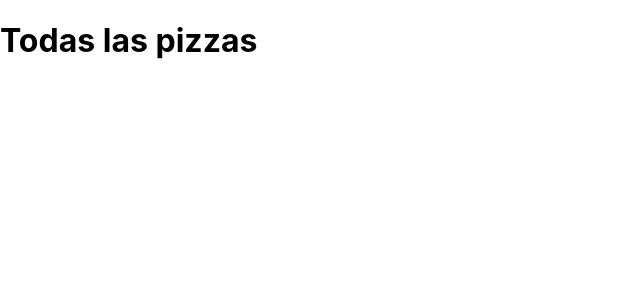
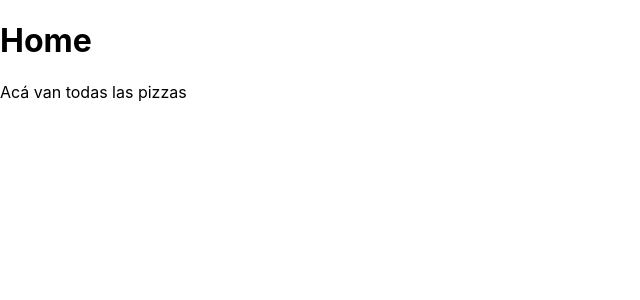
Before and after one commit to CrissRayes/Pizzeria-Mamma-Mia, a React (Create React App) app: page / in a window 1280 px wide. Shown: the top 300 px of the page, without its empty margins (0-640 px from the left). Built offline with nearby package versions, Linux system fonts and the light colour scheme.

Commit message:
actualiza rutas de app

```diff
--- a/src/App.js
+++ b/src/App.js
@@ -1,13 +1,14 @@
 import { BrowserRouter, Routes, Route } from 'react-router-dom';
+import { Home, Pizza, NotFound } from './views'
 
 function App () {
   return (
     <div className="App">
       <BrowserRouter>
         <Routes>
-          <Route path="/" element={ <h1>Todas las pizzas</h1> } />
-          <Route path=":pizzaId" element={ <h1>Una pizza</h1> } />
-          <Route path="*" element={ <h1>404</h1> } />
+          <Route path="/" element={ <Home /> } />
+          <Route path=":pizzaId" element={ <Pizza /> } />
+          <Route path="*" element={ <NotFound /> } />
         </Routes>
       </BrowserRouter>
     </div>
--- /dev/null
+++ b/src/views/index.js
@@ -0,0 +1,4 @@
+export * from './Home'
+export * from './Pizza'
+export * from './NotFound'
+export * from './Cart'
```
